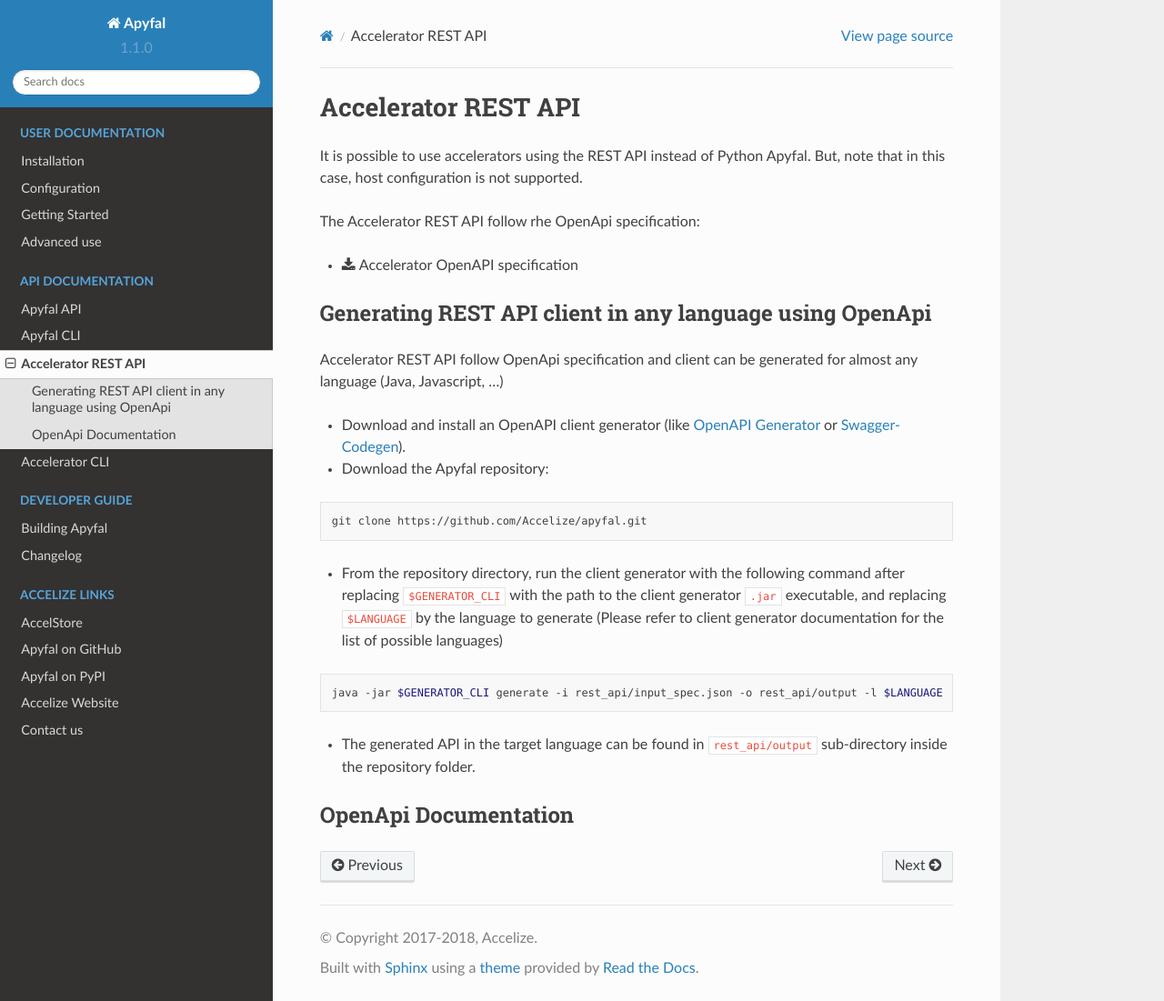
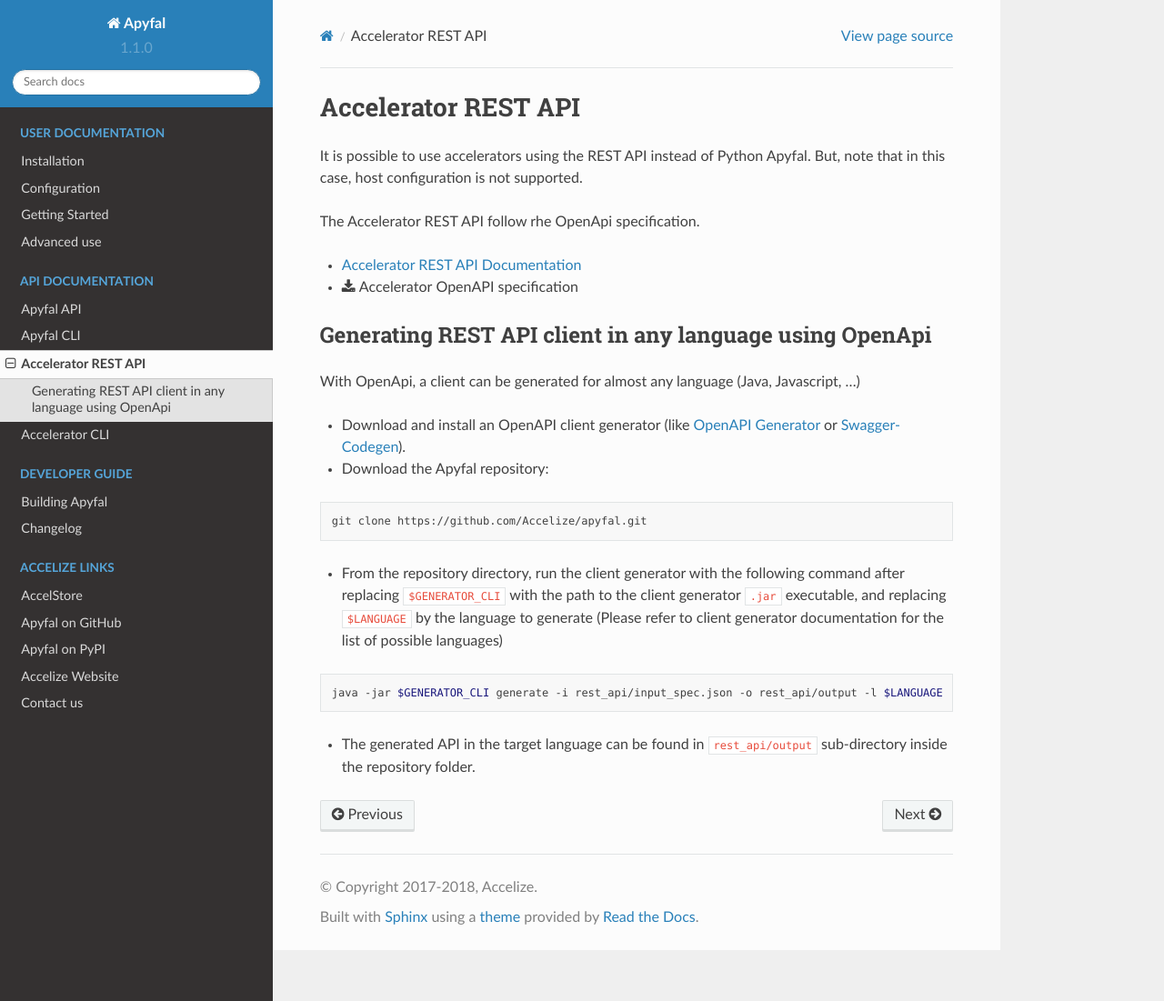
Before and after one commit to Accelize/apyfal, a Sphinx documentation site: the page built from docs/rest.rst, in a window 1280 px wide and 1101 px high. Shown: the whole window at 91% size. Built offline with Sphinx 7.4.7 and the Read the Docs theme 2.0.0, drawn with Linux system fonts in a browser that asks for light colours; pages that are not in the unit, such as notebooks, are missing from menus.

Commit message:
Keep it as link only

```diff
--- a/docs/rest.rst
+++ b/docs/rest.rst
@@ -4,15 +4,16 @@ Accelerator REST API
 It is possible to use accelerators using the REST API instead of Python
 Apyfal. But, note that in this case, host configuration is not supported.
 
-The Accelerator REST API follow rhe OpenApi specification:
+The Accelerator REST API follow rhe OpenApi specification.
 
-* :download:`Accelerator OpenAPI specification <../rest_api/input_spec.json>`
+- `Accelerator REST API Documentation <./_static/accelerator_rest_api.html>`_
+- :download:`Accelerator OpenAPI specification <../rest_api/input_spec.json>`
 
 Generating REST API client in any language using OpenApi
 --------------------------------------------------------
 
-Accelerator REST API follow OpenApi specification and client can be generated
-for almost any language (Java, Javascript, ...)
+With OpenApi, a client can be generated for almost any language
+(Java, Javascript, ...)
 
 -  Download and install an OpenAPI client generator (like
    `OpenAPI Generator`_ or `Swagger-Codegen`_).
@@ -37,12 +38,3 @@ for almost any language (Java, Javascript, ...)
 
 .. _OpenAPI Generator: https://github.com/OpenAPITools/openapi-generator
 .. _Swagger-Codegen: https://github.com/swagger-api/swagger-codegen
-
-OpenApi Documentation
-----------------------
-
-.. raw:: html
-
-    <redoc spec-url='./_downloads/input_spec.json' hide-hostname no-auto-auth hide-loading path-in-middle-panel
-    theme="{menu: {width: '0px' },{rightPanel: {width: '0px' }}}"></redoc>
-    <script src="https://cdn.jsdelivr.net/npm/redoc@next/bundles/redoc.standalone.js"></script>
```
